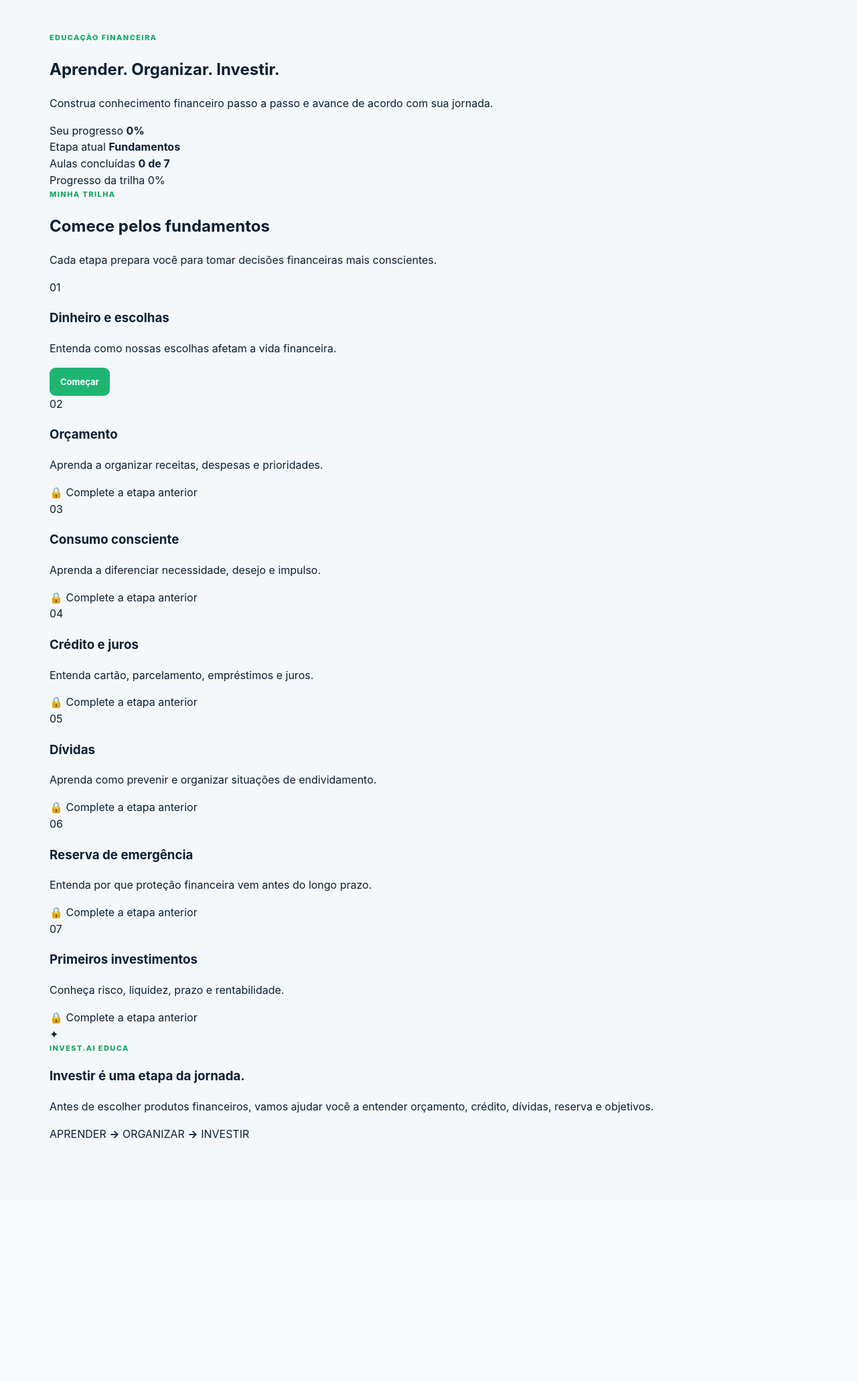
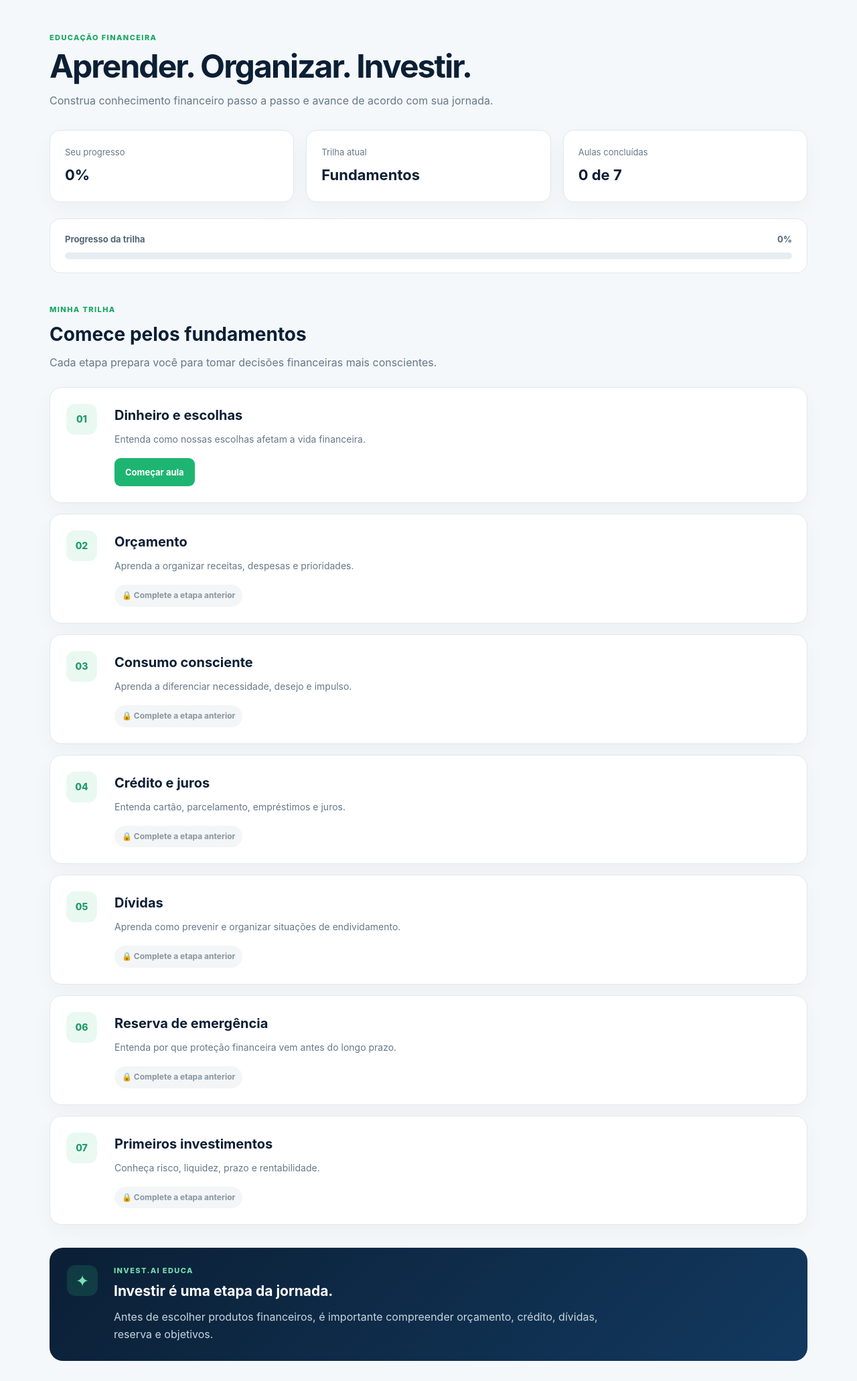
Before and after one commit to mbalbuquerque/invest.ia, a Django app: page /aprender/ in a window 1280 px wide. Shown: the part 77-2139 px from the top of the page at 67% size. Before the commit the page ends 1777 px from the top, so only its background shows below. Run offline with Django 5.2, Linux system fonts and the light colour scheme; the visitor is signed in with stand-in values (Sample User, id 1); data that the repository does not hold is empty.

Commit message:
Melhora interface e progresso da educacao financeira

```diff
--- a/static/css/styles.css
+++ b/static/css/styles.css
@@ -582,102 +582,332 @@ body{background:linear-gradient(180deg,#ffffff 0%,#fbfdff 100%)}
     }
 }
 
-/* =========================================
-   FEEDBACK DOS QUIZZES
-========================================= */
 
-.quiz-feedback {
-    display: flex;
-    align-items: flex-start;
-    gap: 16px;
+/* =========================================================
+   EDUCAÇÃO FINANCEIRA
+   ========================================================= */
 
-    margin-top: 24px;
-    padding: 20px;
-
-    border-radius: 14px;
-    border: 1px solid;
-
-    animation: quizFeedbackIn 0.35s ease;
+.learning-page {
+    width: 100%;
 }
 
-.quiz-feedback-icon {
+.learning-header {
+    margin-bottom: 32px;
+}
+
+.learning-header h1 {
+    margin: 8px 0 12px;
+    color: var(--navy);
+    font-size: clamp(2rem, 4vw, 3rem);
+    letter-spacing: -0.04em;
+    line-height: 1.1;
+}
+
+.learning-header p {
+    max-width: 720px;
+    margin: 0;
+    color: var(--muted);
+}
+
+.learning-summary {
+    display: grid;
+    grid-template-columns: repeat(3, 1fr);
+    gap: 18px;
+    margin-bottom: 24px;
+}
+
+.learning-summary-item {
+    padding: 22px;
+    background: var(--white);
+    border: 1px solid var(--line);
+    border-radius: 16px;
+    box-shadow: 0 10px 30px rgba(11, 31, 53, 0.035);
+}
+
+.learning-summary-item span {
+    display: block;
+    margin-bottom: 7px;
+    color: var(--muted);
+    font-size: 13px;
+}
+
+.learning-summary-item strong {
+    color: var(--navy);
+    font-size: 22px;
+}
+
+.learning-progress {
+    margin-bottom: 46px;
+    padding: 20px 22px;
+    background: var(--white);
+    border: 1px solid var(--line);
+    border-radius: 16px;
+}
+
+.learning-progress-info {
+    display: flex;
+    justify-content: space-between;
+    gap: 20px;
+    margin-bottom: 10px;
+    color: #536779;
+    font-size: 13px;
+    font-weight: 700;
+}
+
+.learning-progress-bar {
+    height: 10px;
+    overflow: hidden;
+    background: #e6edf1;
+    border-radius: 999px;
+}
+
+.learning-progress-fill {
+    height: 100%;
+    border-radius: inherit;
+    background: linear-gradient(90deg, var(--green-2), var(--green));
+    transition: width 0.35s ease;
+}
+
+.learning-section-title {
+    margin-bottom: 24px;
+}
+
+.learning-section-title h2 {
+    margin: 7px 0 8px;
+    color: var(--navy);
+    font-size: 28px;
+}
+
+.learning-section-title p {
+    margin: 0;
+    color: var(--muted);
+}
+
+.learning-grid {
+    display: grid;
+    gap: 16px;
+}
+
+.learning-card {
+    display: grid;
+    grid-template-columns: 52px 1fr;
+    gap: 20px;
+    padding: 24px;
+    background: var(--white);
+    border: 1px solid var(--line);
+    border-radius: 18px;
+    box-shadow: 0 10px 30px rgba(11, 31, 53, 0.035);
+    transition: transform 0.2s ease, box-shadow 0.2s ease, border-color 0.2s ease;
+}
+
+.learning-card:hover {
+    transform: translateY(-2px);
+    border-color: #cbdcd4;
+    box-shadow: 0 18px 42px rgba(11, 31, 53, 0.07);
+}
+
+.learning-card-completed {
+    border-color: #bfe5d2;
+    background: linear-gradient(135deg, #ffffff, #f7fcf9);
+}
+
+.learning-number {
     display: flex;
     align-items: center;
     justify-content: center;
-
-    width: 42px;
-    height: 42px;
-
-    flex-shrink: 0;
-
-    border-radius: 50%;
-
-    font-size: 22px;
+    width: 46px;
+    height: 46px;
+    border-radius: 13px;
+    background: var(--mint);
+    color: var(--green-2);
+    font-size: 14px;
     font-weight: 800;
 }
 
-.quiz-feedback strong {
-    display: block;
-    margin-bottom: 7px;
-
-    font-size: 17px;
+.learning-card-completed .learning-number {
+    background: var(--green);
+    color: var(--white);
 }
 
-.quiz-feedback p {
-    margin: 0;
-    line-height: 1.6;
+.learning-card-header {
+    display: flex;
+    align-items: flex-start;
+    justify-content: space-between;
+    gap: 18px;
 }
 
-
-/* RESPOSTA INCORRETA */
-
-.quiz-feedback-error {
-    background: #fff4f4;
-    border-color: #efb8b8;
-    color: #8b2020;
+.learning-card h3 {
+    margin: 2px 0 8px;
+    color: var(--navy);
+    font-size: 20px;
 }
 
-.quiz-feedback-error .quiz-feedback-icon {
-    background: #d93636;
-    color: #ffffff;
+.learning-card p {
+    max-width: 760px;
+    margin: 0 0 17px;
+    color: var(--muted);
+    font-size: 14px;
+    line-height: 1.65;
 }
 
-.quiz-try-again {
-    display: inline-block;
-    margin-top: 10px;
-
+.learning-completed,
+.learning-coming-soon,
+.learning-locked {
+    display: inline-flex;
+    align-items: center;
+    width: fit-content;
+    border-radius: 999px;
+    padding: 7px 11px;
+    font-size: 12px;
     font-weight: 700;
 }
 
-
-/* RESPOSTA CORRETA */
-
-.quiz-feedback-success {
-    background: #effaf4;
-    border-color: #a9dec0;
-    color: #17663b;
+.learning-completed {
+    background: var(--mint);
+    color: var(--green-2);
+    white-space: nowrap;
 }
 
-.quiz-feedback-success .quiz-feedback-icon {
-    background: #1f8a50;
-    color: #ffffff;
+.learning-coming-soon {
+    background: #eef3f6;
+    color: #697b89;
 }
 
+.learning-locked {
+    background: #f3f5f7;
+    color: #8996a0;
+}
 
-/* ANIMAÇÃO */
+.learning-empty {
+    padding: 28px;
+    background: var(--white);
+    border: 1px dashed #cfd9df;
+    border-radius: 16px;
+}
 
-@keyframes quizFeedbackIn {
+.learning-empty h3 {
+    margin-top: 0;
+    color: var(--navy);
+}
 
-    from {
-        opacity: 0;
-        transform: translateY(-8px);
+.learning-empty p {
+    margin-bottom: 0;
+    color: var(--muted);
+}
+
+.learning-message {
+    display: grid;
+    grid-template-columns: 52px 1fr;
+    gap: 18px;
+    margin-top: 34px;
+    padding: 26px;
+    background: linear-gradient(135deg, #0b1f35, #12395f);
+    color: var(--white);
+    border-radius: 20px;
+}
+
+.learning-message-icon {
+    display: grid;
+    place-items: center;
+    width: 46px;
+    height: 46px;
+    border-radius: 13px;
+    background: rgba(40, 183, 121, 0.18);
+    color: #79e2b5;
+    font-size: 24px;
+}
+
+.learning-message h3 {
+    margin: 6px 0 8px;
+    font-size: 21px;
+}
+
+.learning-message p {
+    max-width: 780px;
+    margin: 0;
+    color: #c8d5df;
+    line-height: 1.65;
+}
+
+.learning-message .dashboard-eyebrow {
+    color: #72ddb0;
+}
+
+.learning-principle {
+    display: flex;
+    align-items: center;
+    justify-content: center;
+    gap: 18px;
+    margin-top: 26px;
+    color: #647687;
+    font-size: 12px;
+    font-weight: 800;
+    letter-spacing: 0.12em;
+}
+
+.learning-principle strong {
+    color: var(--green);
+    font-size: 18px;
+}
+
+/* Conteúdo das aulas / testes */
+.lesson-page,
+.lesson-content,
+.quiz-section {
+    width: 100%;
+}
+
+.lesson-content {
+    max-width: 860px;
+}
+
+.quiz-section {
+    margin-top: 32px;
+    padding: 26px;
+    background: var(--white);
+    border: 1px solid var(--line);
+    border-radius: 18px;
+}
+
+.quiz-section label {
+    display: block;
+    margin: 10px 0;
+    cursor: pointer;
+}
+
+.quiz-section input[type="radio"] {
+    margin-right: 8px;
+}
+
+@media (max-width: 760px) {
+    .learning-summary {
+        grid-template-columns: 1fr;
     }
 
-    to {
-        opacity: 1;
-        transform: translateY(0);
+    .learning-card {
+        grid-template-columns: 42px 1fr;
+        gap: 14px;
+        padding: 20px;
     }
 
+    .learning-number {
+        width: 40px;
+        height: 40px;
+    }
+
+    .learning-card-header {
+        flex-direction: column;
+        gap: 4px;
+    }
+
+    .learning-message {
+        grid-template-columns: 1fr;
+    }
+
+    .learning-principle {
+        flex-wrap: wrap;
+        gap: 10px;
+    }
 }
 
 /* =========================================================
--- a/templates/educacao/inicio.html
+++ b/templates/educacao/inicio.html
@@ -1,7 +1,7 @@
 {% extends "accounts/base_app.html" %}
 
 {% block title %}
-Aprender | Invest.AI
+Educação Financeira | Invest.AI
 {% endblock %}
 
 
@@ -9,9 +9,9 @@ Aprender | Invest.AI
 
 <section class="learning-page">
 
-    <!-- =========================================
+    <!-- =====================================================
          CABEÇALHO
-    ========================================== -->
+         ===================================================== -->
 
     <div class="learning-header">
 
@@ -31,9 +31,9 @@ Aprender | Invest.AI
     </div>
 
 
-    <!-- =========================================
-         RESUMO DO PROGRESSO
-    ========================================== -->
+    <!-- =====================================================
+         RESUMO
+         ===================================================== -->
 
     <div class="learning-summary">
 
@@ -53,7 +53,7 @@ Aprender | Invest.AI
         <div class="learning-summary-item">
 
             <span>
-                Etapa atual
+                Trilha atual
             </span>
 
             <strong>
@@ -78,9 +78,9 @@ Aprender | Invest.AI
     </div>
 
 
-    <!-- =========================================
+    <!-- =====================================================
          BARRA DE PROGRESSO
-    ========================================== -->
+         ===================================================== -->
 
     <div class="learning-progress">
 
@@ -90,17 +90,19 @@ Aprender | Invest.AI
                 Progresso da trilha
             </span>
 
-            <span>
+            <strong>
                 {{ percentual }}%
-            </span>
+            </strong>
 
         </div>
+
 
         <div class="learning-progress-bar">
 
             <div
                 class="learning-progress-fill"
-                style="width: {{ percentual }}%;">
+                style="width: {{ percentual }}%;"
+            >
             </div>
 
         </div>
@@ -108,9 +110,44 @@ Aprender | Invest.AI
     </div>
 
 
-    <!-- =========================================
+    <!-- =====================================================
+         ESTADO DA TRILHA
+         ===================================================== -->
+
+    {% if percentual == 100 %}
+
+        <div class="learning-congratulations">
+
+            <div class="learning-congratulations-icon">
+                ✓
+            </div>
+
+            <div>
+
+                <span class="dashboard-eyebrow">
+                    TRILHA CONCLUÍDA
+                </span>
+
+                <h2>
+                    Fundamentos concluídos!
+                </h2>
+
+                <p>
+                    Você completou todas as etapas desta trilha.
+                    Continue praticando e revise os conteúdos
+                    sempre que precisar.
+                </p>
+
+            </div>
+
+        </div>
+
+    {% endif %}
+
+
+    <!-- =====================================================
          TÍTULO DA TRILHA
-    ========================================== -->
+         ===================================================== -->
 
     <div class="learning-section-title">
 
@@ -118,36 +155,49 @@ Aprender | Invest.AI
             MINHA TRILHA
         </span>
 
+        {% if percentual == 100 %}
+
+            <h2>
+                Fundamentos
+            </h2>
+
+            <p>
+                Todas as aulas foram concluídas.
+                Você pode revisar qualquer conteúdo abaixo.
+            </p>
+
+        {% else %}
+
             <h2>
                 Comece pelos fundamentos
             </h2>
 
             <p>
-            Cada etapa prepara você para tomar decisões
-            financeiras mais conscientes.
+                Cada etapa prepara você para tomar
+                decisões financeiras mais conscientes.
             </p>
+
+        {% endif %}
 
     </div>
 
 
-    <!-- =========================================
+    <!-- =====================================================
          AULAS
-    ========================================== -->
+         ===================================================== -->
 
     <div class="learning-grid">
 
         {% for trilha in trilhas %}
 
             <article
-            class="
-                learning-card
+                class="learning-card
                 {% if trilha.concluida %}
                     learning-card-completed
-                {% endif %}
-            "
+                {% endif %}"
             >
 
-            <!-- NÚMERO -->
+                <!-- NÚMERO / CONCLUÍDA -->
 
                 <div class="learning-number">
 
@@ -191,12 +241,9 @@ Aprender | Invest.AI
                     </p>
 
 
-                <!-- =================================
-                     AULA DISPONÍVEL
-                ================================== -->
+                    <!-- AULA DISPONÍVEL -->
 
                     {% if trilha.status == "disponivel" %}
-
 
                         {% if trilha.url %}
 
@@ -206,13 +253,9 @@ Aprender | Invest.AI
                             >
 
                                 {% if trilha.concluida %}
-
                                     Revisar aula
-
                                 {% else %}
-
-                                Começar
-
+                                    Começar aula
                                 {% endif %}
 
                             </a>
@@ -226,16 +269,12 @@ Aprender | Invest.AI
                         {% endif %}
 
 
-                <!-- =================================
-                     AULA BLOQUEADA
-                ================================== -->
+                    <!-- AULA BLOQUEADA -->
 
                     {% else %}
 
                         <span class="learning-locked">
-
                             🔒 Complete a etapa anterior
-
                         </span>
 
                     {% endif %}
@@ -243,6 +282,7 @@ Aprender | Invest.AI
                 </div>
 
             </article>
+
 
         {% empty %}
 
@@ -264,15 +304,16 @@ Aprender | Invest.AI
     </div>
 
 
-    <!-- =========================================
+    <!-- =====================================================
          MENSAGEM EDUCACIONAL
-    ========================================== -->
+         ===================================================== -->
 
     <div class="learning-message">
 
         <div class="learning-message-icon">
             ✦
         </div>
+
 
         <div>
 
@@ -286,7 +327,7 @@ Aprender | Invest.AI
 
             <p>
                 Antes de escolher produtos financeiros,
-                vamos ajudar você a entender orçamento,
+                é importante compreender orçamento,
                 crédito, dívidas, reserva e objetivos.
             </p>
 
@@ -295,9 +336,9 @@ Aprender | Invest.AI
     </div>
 
 
-    <!-- =========================================
-         PRINCÍPIO DA PLATAFORMA
-    ========================================== -->
+    <!-- =====================================================
+         PRINCÍPIO
+         ===================================================== -->
 
     <div class="learning-principle">
 
@@ -305,13 +346,17 @@ Aprender | Invest.AI
             APRENDER
         </span>
 
-        <strong>→</strong>
+        <strong>
+            →
+        </strong>
 
         <span>
             ORGANIZAR
         </span>
 
-        <strong>→</strong>
+        <strong>
+            →
+        </strong>
 
         <span>
             INVESTIR
```
Lines whose indentation alone changed are shown as unchanged.
